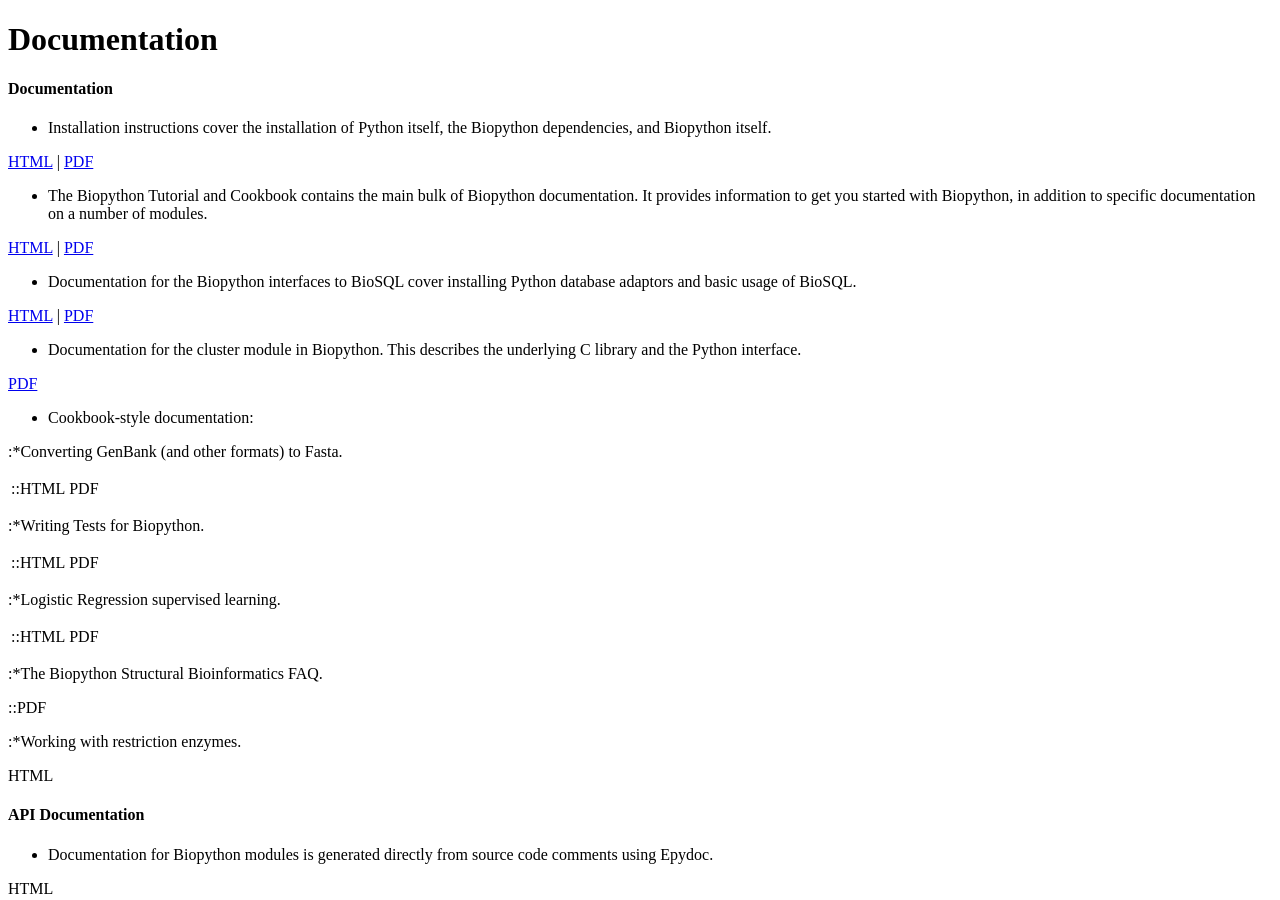
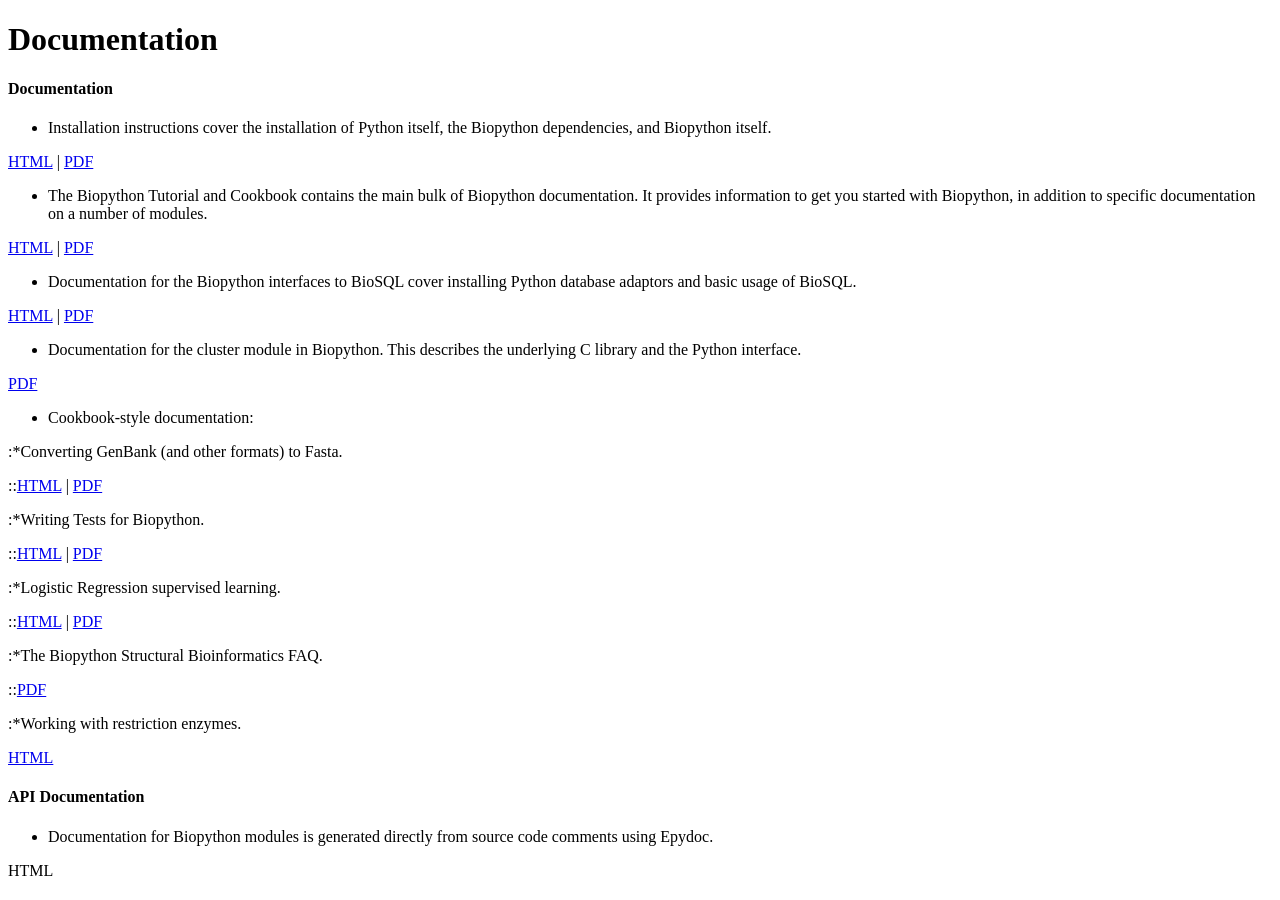
Before and after one commit to biopython/biopython.github.io, a Jekyll site: the page built from wiki/Documentation.md, in a window 1280 px wide and 900 px high. Built offline with Jekyll 4.4.1, drawn with Linux system fonts in a browser that asks for light colours; part of the change alters nothing that is shown.

```diff
--- a/wiki/Documentation.md
+++ b/wiki/Documentation.md
@@ -40,25 +40,30 @@ layout: wiki
 
 :\*Converting GenBank (and other formats) to Fasta.
 
-::HTML | PDF
+::[HTML](http://biopython.open-bio.org/static/DIST/genbank_to_fasta.html)
+| [PDF](http://biopython.open-bio.org/static/DIST/genbank_to_fasta.pdf)
 
 :\*Writing Tests for Biopython.
 
-::HTML | PDF
+::[HTML](http://biopython.open-bio.org/static/DIST/python_biosql_basic.html)
+|
+[PDF](http://biopython.open-bio.org/static/DIST/python_biosql_basic.pdf)
 
 :\*Logistic Regression supervised learning.
 
-::HTML | PDF
+::[HTML](http://biopython.open-bio.org/static/DIST/LogisticRegression.html)
+|
+[PDF](http://biopython.open-bio.org/static/DIST/LogisticRegression.html)
 
 :\*The Biopython Structural Bioinformatics FAQ.
 
-::PDF
+::[PDF](http://biopython.open-bio.org/static/DIST/biopdf_faq.PDF)
 
 :\*Working with restriction enzymes.
 
 
 
-HTML
+[HTML](http://biopython.open-bio.org/static/DIST/Restriction.html)
 
 #### API Documentation
 
```
Also changed, not shown: 1 other file.
